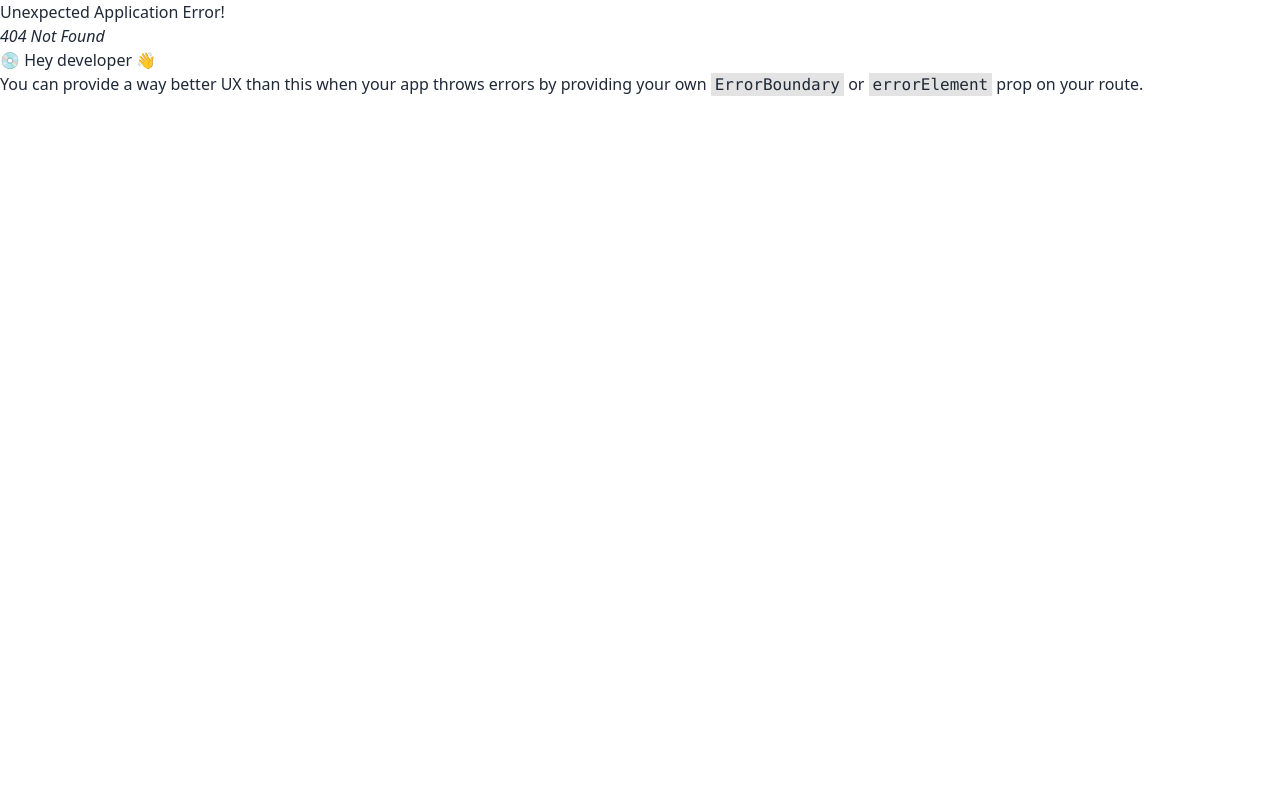
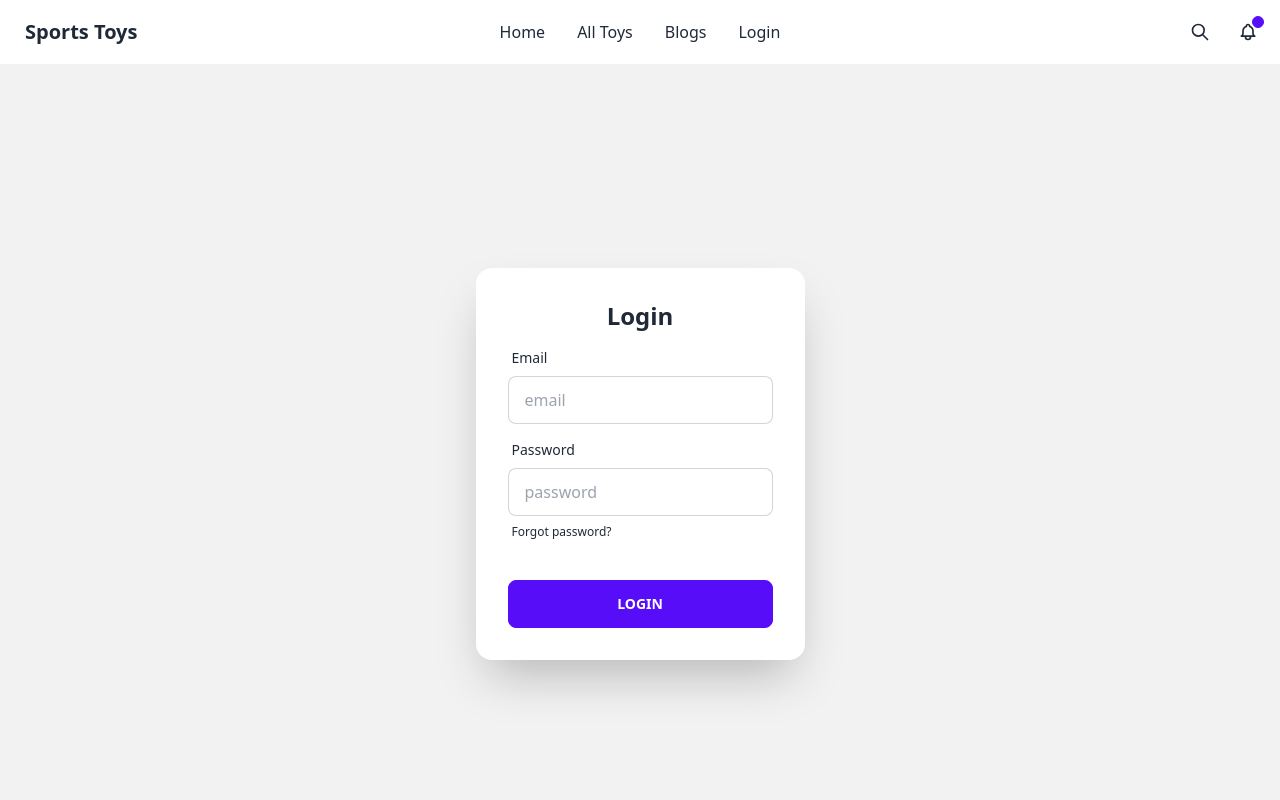
Before and after one commit to Zihanur/Sports-Toys-Ecommerce, a React (Vite) app: page /login in a window 1280 px wide. Before the commit this address had no page. Shown: the top 800 px of the page. Built offline with nearby package versions, Linux system fonts and the light colour scheme.

Commit message:
Create all components and set routes

```diff
--- /dev/null
+++ b/src/components/AllToys/AllToys.jsx
@@ -0,0 +1,10 @@
+
+const AllToys = () => {
+  return (
+    <div>
+      All toys
+    </div>
+  );
+};
+
+export default AllToys;
--- /dev/null
+++ b/src/components/Blogs/Blogs.jsx
@@ -0,0 +1,10 @@
+
+const Blogs = () => {
+  return (
+    <div>
+      Blogs
+    </div>
+  );
+};
+
+export default Blogs;
--- a/src/components/Login/Login/Login.jsx
+++ b/src/components/Login/Login/Login.jsx
@@ -1,9 +1,44 @@
-
 const Login = () => {
   return (
-    <div>
-      login
-    </div>
+    <>
+      <div className="hero min-h-screen bg-base-200">
+        <div className="hero-content grid grid-cols-1 ">
+          <div className="card flex-shrink-0 w-full mx-auto max-w-sm shadow-2xl bg-base-100">
+            <form className="card-body">
+            <h1 className="text-center text-2xl font-bold">Login</h1>
+              <div className="form-control">
+                <label className="label">
+                  <span className="label-text">Email</span>
+                </label>
+                <input
+                  type="text"
+                  placeholder="email"
+                  className="input input-bordered"
+                />
+              </div>
+              <div className="form-control">
+                <label className="label">
+                  <span className="label-text">Password</span>
+                </label>
+                <input
+                  type="text"
+                  placeholder="password"
+                  className="input input-bordered"
+                />
+                <label className="label">
+                  <a href="#" className="label-text-alt link link-hover">
+                    Forgot password?
+                  </a>
+                </label>
+              </div>
+              <div className="form-control mt-6">
+                <button className="btn btn-primary">Login</button>
+              </div>
+            </form>
+          </div>
+        </div>
+      </div>
+    </>
   );
 };
 
```
Also changed, not shown: src/routers/Routers.jsx (+21 -1 lines).
